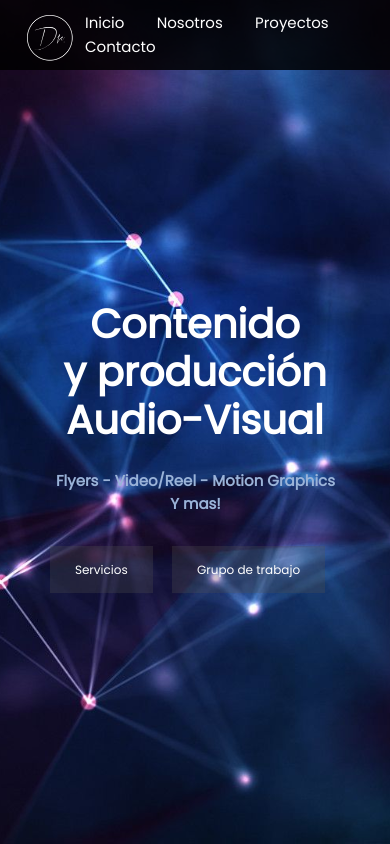
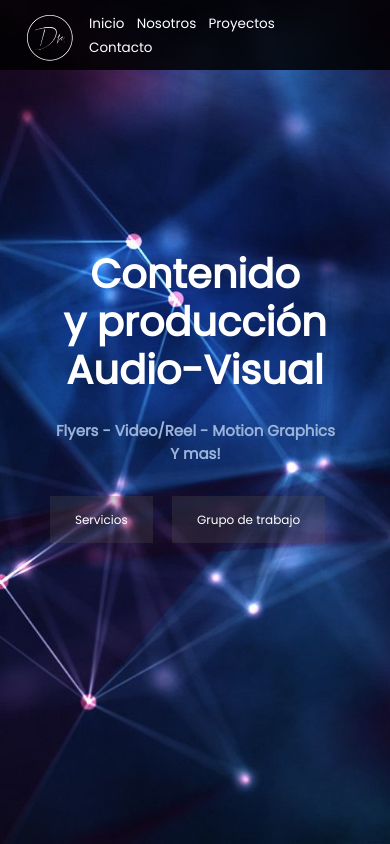
Before and after one commit to idavidruiz/PreEntrega2-Ruiz, a plain HTML site: page index.html in a window 390 px wide. Shown: the top 844 px of the page. Drawn offline with nearby package versions, Linux system fonts and the light colour scheme.

Commit message:
Header responsive

```diff
--- a/style.css
+++ b/style.css
@@ -29,7 +29,7 @@ header {
     background-color: rgba(0, 0, 0, 0.856);
     justify-content: space-between;
     align-items: center;
-    padding: 0px 10px 0px 10px;
+    padding: 0px 40px 0px 10px;
     z-index: 1;
 }
 
@@ -38,7 +38,7 @@ header nav a {
     color: white;
     font-size: 15px;
     font-weight: 500;
-    padding-right: 40px;
+    padding-right: 30px;
     transition: 0.5s;
 }
 
@@ -53,10 +53,13 @@ header nav a:hover {
     margin-top: 5px;
 }
 
-@media screen and (max-width: 800px){
+@media screen and (max-width: 700px){
     header nav a{
-        padding: 0px 28px 0px 0px;
+        padding: 0px 4px 0px;
+        font-size: 13.5px;
     }
+
+
 }
 
 
@@ -125,7 +128,7 @@ h1{
     .pantalla-principal{
         display: grid;
         text-align: center;
-        padding: 300px 0px 250px;
+        padding: 250px 0px 250px;
 
     }
     h1{
```
